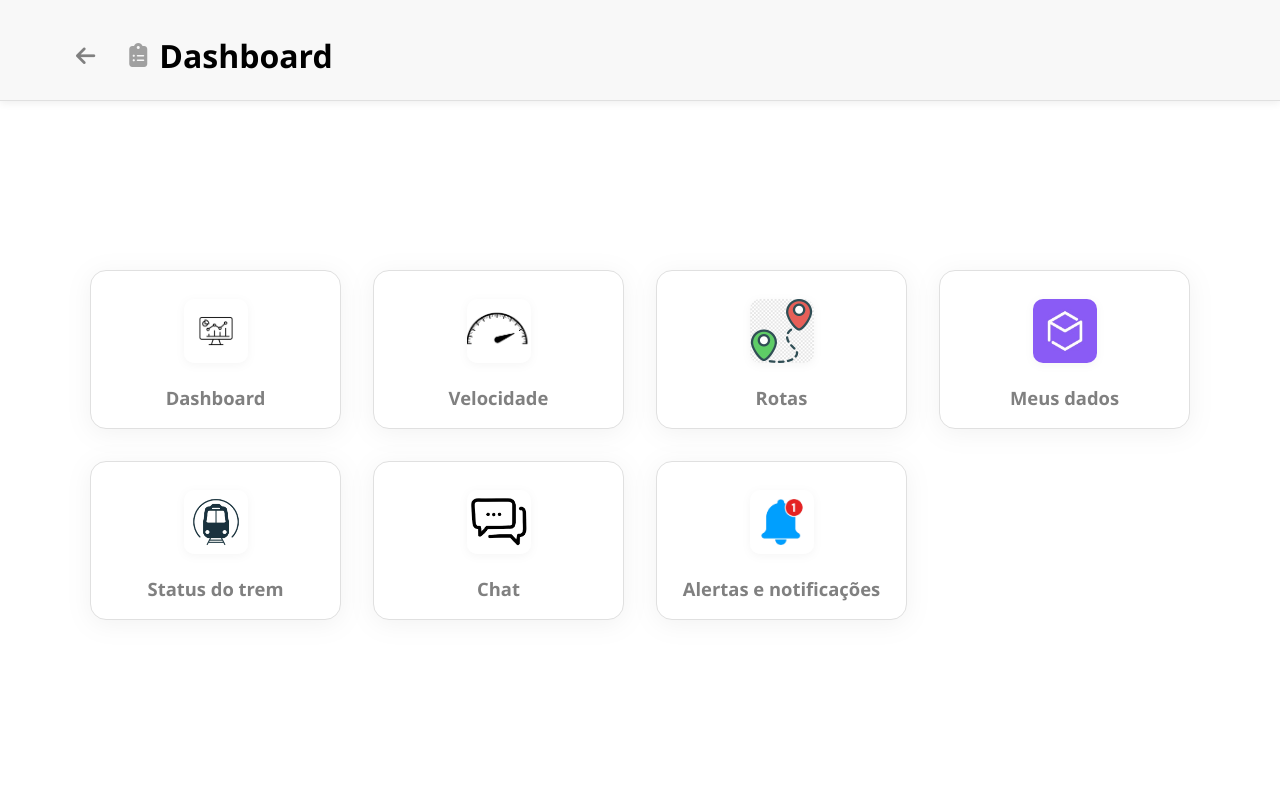
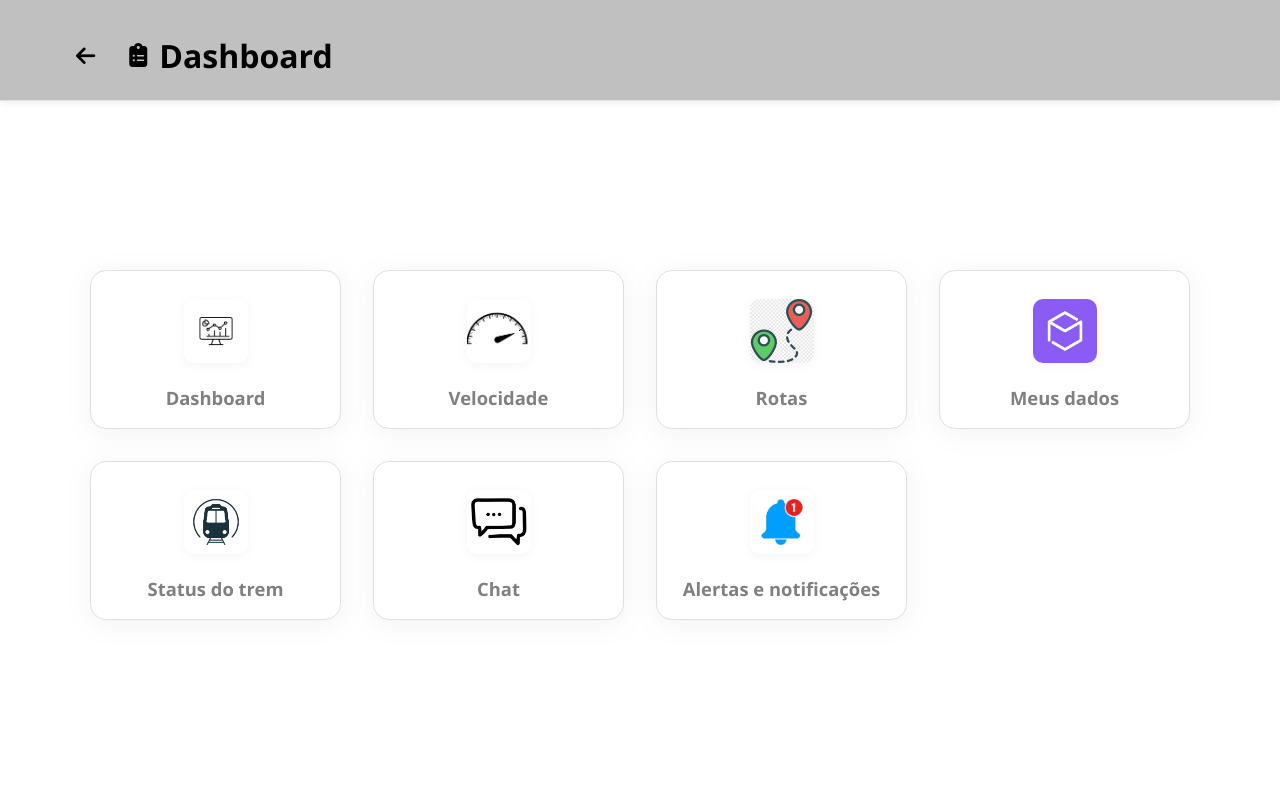
Before and after one commit to Guilherme-Engelmann/Mockup-MobileFirst, a PHP site: page /html/dashboard3.php in a window 1280 px wide. Run offline with PHP 8.4, Linux system fonts and the light colour scheme.

Commit message:
update - css

```diff
--- a/css/dashboard3.css
+++ b/css/dashboard3.css
@@ -27,7 +27,7 @@ body {
 
 .header {
     color: #000;
-    background: #f8f8f8;
+    background: silver;
     padding: 28px 5vw 18px 5vw;
     box-shadow: 0 2px 8px rgba(0,0,0,0.07);
     display: flex;
@@ -39,7 +39,7 @@ body {
 
 .back-icon {
     font-size: 22px;
-    color: #808080;
+    color: black;
     margin-right: 22px;
     padding: 12px;
     border-radius: 50%;
@@ -58,7 +58,7 @@ body {
     flex: 1;
 }
 .header-icon {
-    color: #a0a0a0;
+    color: black;
     margin-right: 12px;
     font-size: 24px;
 }
```
